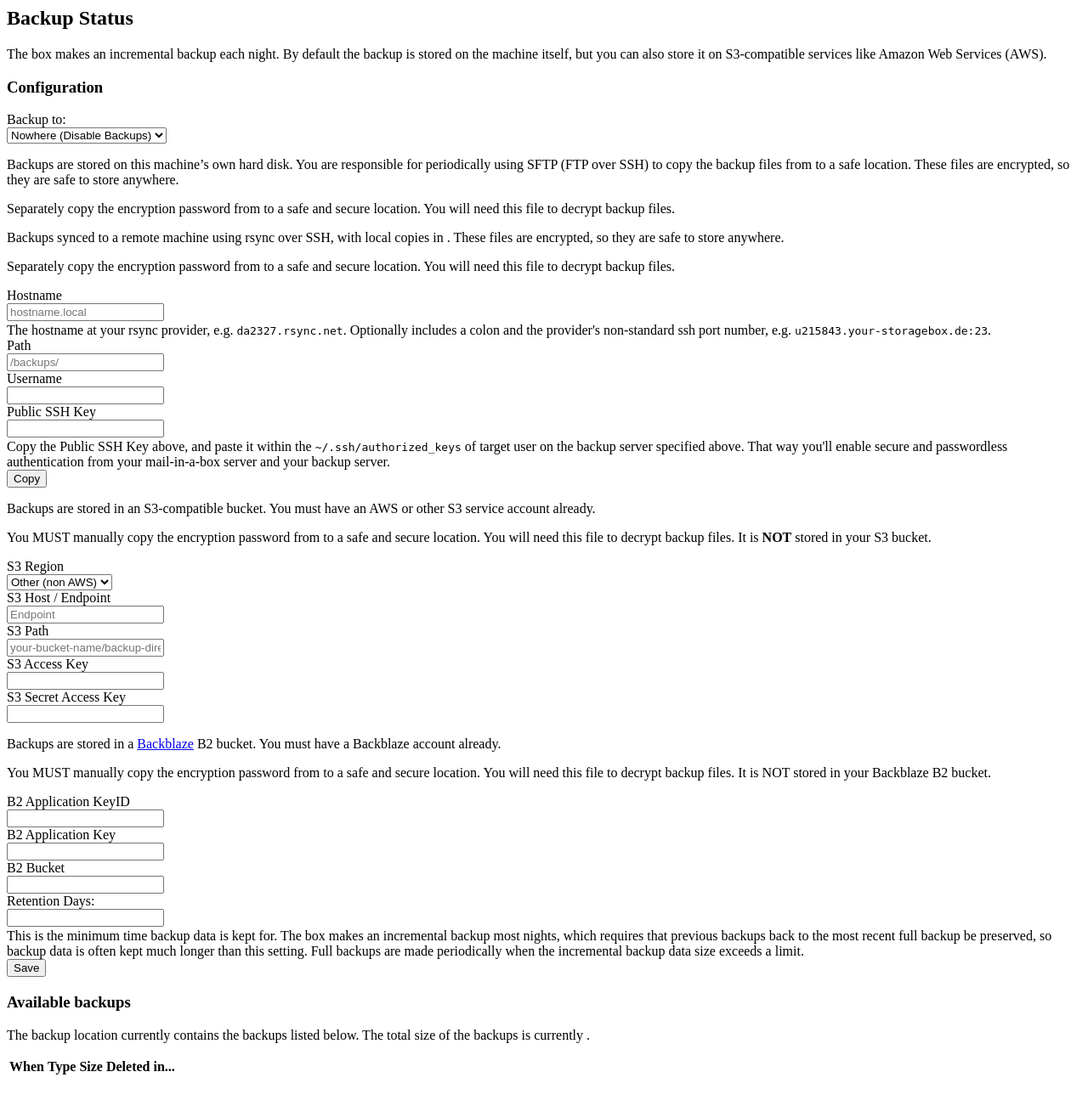
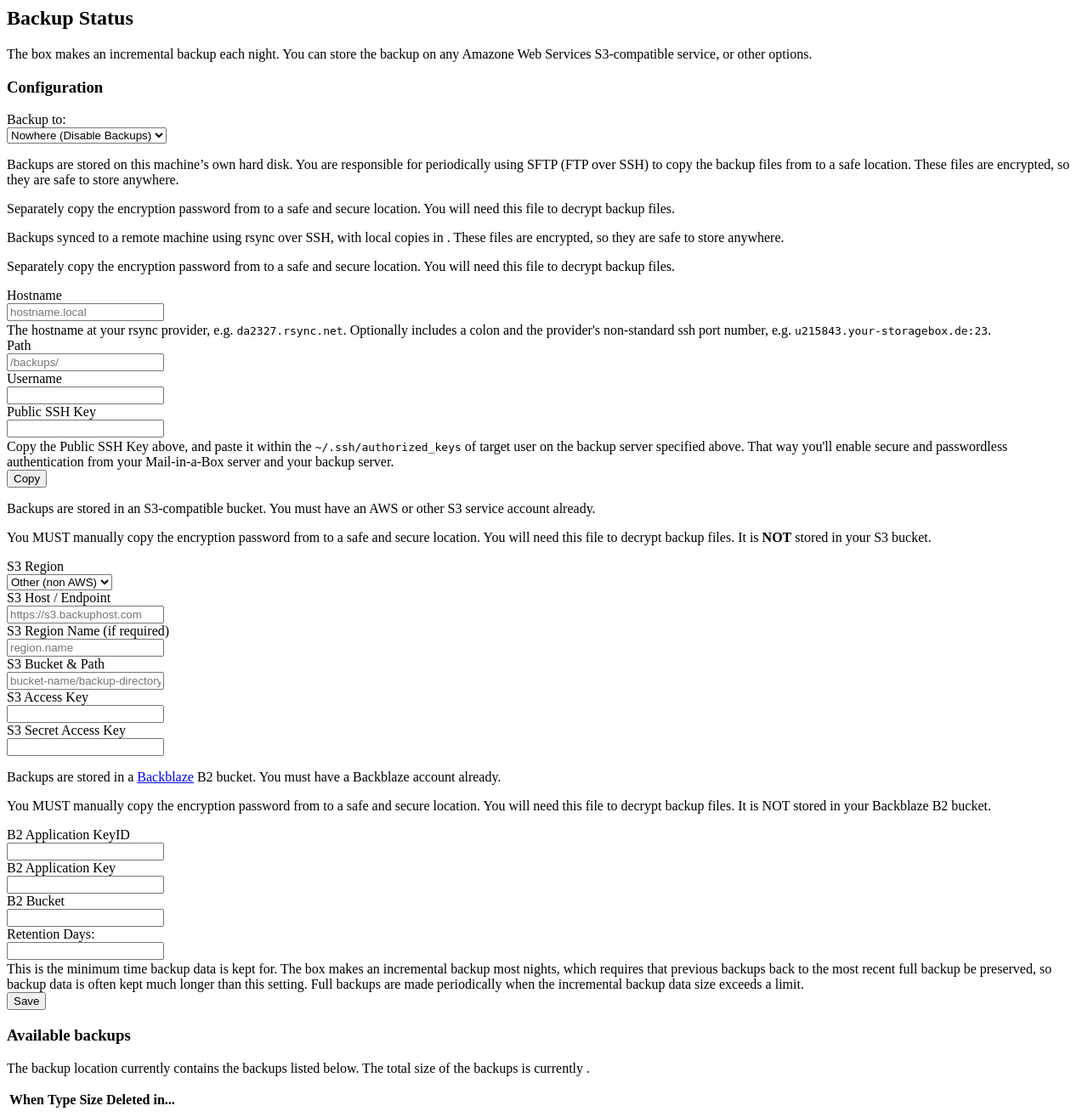
Before and after one commit to mail-in-a-box/mailinabox, a Flask app: template management/templates/system-backup.html in a window 1280 px wide. Shown: the whole page at 85% size. Before the commit the page ends 1265 px from the top, so only its background shows below. Run offline with Flask 2, Linux system fonts and the light colour scheme; the template is opened without the code that fills it, so the values that code supplies are empty; parts of the project's set-up code (start-up, migrations or seed data) failed here and were passed over.

Commit message:
Allow setting the S3 region name in backup settings to pass to duplicity
It's stuffed inside the username portion of the target URL. We already mangle the target before passing it to duplicity so there wasn't a need for a new field.

Fixes the issue raised in #2200, #2216.

```diff
--- a/management/templates/system-backup.html
+++ b/management/templates/system-backup.html
@@ -5,7 +5,7 @@
 
 <h2>Backup Status</h2>
 
-<p>The box makes an incremental backup each night. By default the backup is stored on the machine itself, but you can also store it on S3-compatible services like Amazon Web Services (AWS).</p>
+<p>The box makes an incremental backup each night. You can store the backup on any Amazone Web Services S3-compatible service, or other options.</p>
 
 <h3>Configuration</h3>
 
@@ -70,7 +70,7 @@
       <div class="small" style="margin-top: 2px">
         Copy the Public SSH Key above, and paste it within the <tt>~/.ssh/authorized_keys</tt>
         of target user on the backup server specified above. That way you'll enable secure and
-        passwordless authentication from your mail-in-a-box server and your backup server.
+        passwordless authentication from your Mail-in-a-Box server and your backup server.
       </div>
     </div>
     <div id="copy_pub_key_div" class="col-sm">
@@ -98,13 +98,19 @@
   <div class="form-group backup-target-s3">
     <label for="backup-target-s3-host" class="col-sm-2 control-label">S3 Host / Endpoint</label>
     <div class="col-sm-8">
-      <input type="text" placeholder="Endpoint" class="form-control" rows="1" id="backup-target-s3-host">
+      <input type="text" placeholder="https://s3.backuphost.com" class="form-control" rows="1" id="backup-target-s3-host">
     </div>
   </div>
   <div class="form-group backup-target-s3">
-    <label for="backup-target-s3-path" class="col-sm-2 control-label">S3 Path</label>
+    <label for="backup-target-s3-region-name" class="col-sm-2 control-label">S3 Region Name <span style="font-weight: normal">(if required)</span></label>
     <div class="col-sm-8">
-      <input type="text" placeholder="your-bucket-name/backup-directory" class="form-control" rows="1" id="backup-target-s3-path">
+      <input type="text" placeholder="region.name" class="form-control" rows="1" id="backup-target-s3-region-name">
+    </div>
+  </div>
+  <div class="form-group backup-target-s3">
+    <label for="backup-target-s3-path" class="col-sm-2 control-label">S3 Bucket &amp; Path</label>
+    <div class="col-sm-8">
+      <input type="text" placeholder="bucket-name/backup-directory" class="form-control" rows="1" id="backup-target-s3-path">
     </div>
   </div>
   <div class="form-group backup-target-s3">
@@ -272,12 +278,12 @@ function show_custom_backup() {
 	  $("#backup-target-rsync-host").val(spec.host);
 	  $("#backup-target-rsync-path").val(spec.path);
         } else if (r.target.substring(0, 5) == "s3://") {
+          const spec = url_split(r.target);
           $("#backup-target-type").val("s3");
-          var hostpath = r.target.substring(5).split('/');
-          var host = hostpath.shift();
-          $("#backup-target-s3-host-select").val(host);
-          $("#backup-target-s3-host").val(host);
-          $("#backup-target-s3-path").val(hostpath.join('/'));
+          $("#backup-target-s3-host-select").val(spec.host);
+          $("#backup-target-s3-host").val(spec.host);
+          $("#backup-target-s3-region-name").val(spec.user); // stuffing the region name in the username
+          $("#backup-target-s3-path").val(spec.path);
         } else if (r.target.substring(0, 5) == "b2://") {
           $("#backup-target-type").val("b2");
           var targetPath = r.target.substring(5);
@@ -301,7 +307,10 @@ function set_custom_backup() {
   if (target_type == "local" || target_type == "off")
     target = target_type;
   else if (target_type == "s3")
-    target = "s3://" + $("#backup-target-s3-host").val() + "/" + $("#backup-target-s3-path").val();
+    target = "s3://"
+             + ($("#backup-target-s3-region-name").val() ? ($("#backup-target-s3-region-name").val() + "@") : "")
+             + $("#backup-target-s3-host").val()
+             + "/" + $("#backup-target-s3-path").val();
   else if (target_type == "rsync") {
     target = "rsync://" + $("#backup-target-rsync-user").val() + "@" + $("#backup-target-rsync-host").val()
                                                                 + "/" + $("#backup-target-rsync-path").val();
```
Also changed, not shown: management/backup.py (+10 -3 lines), CHANGELOG.md.
